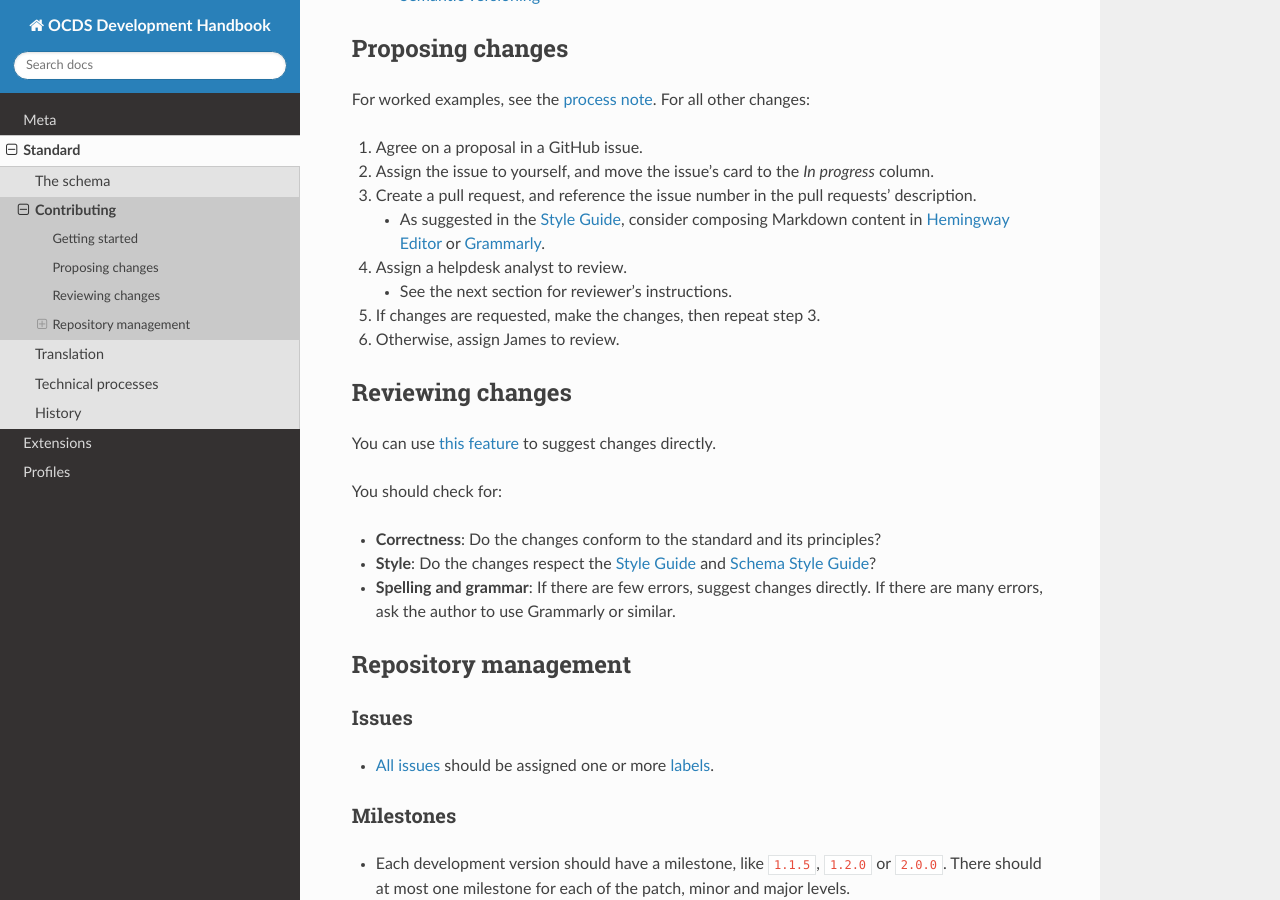
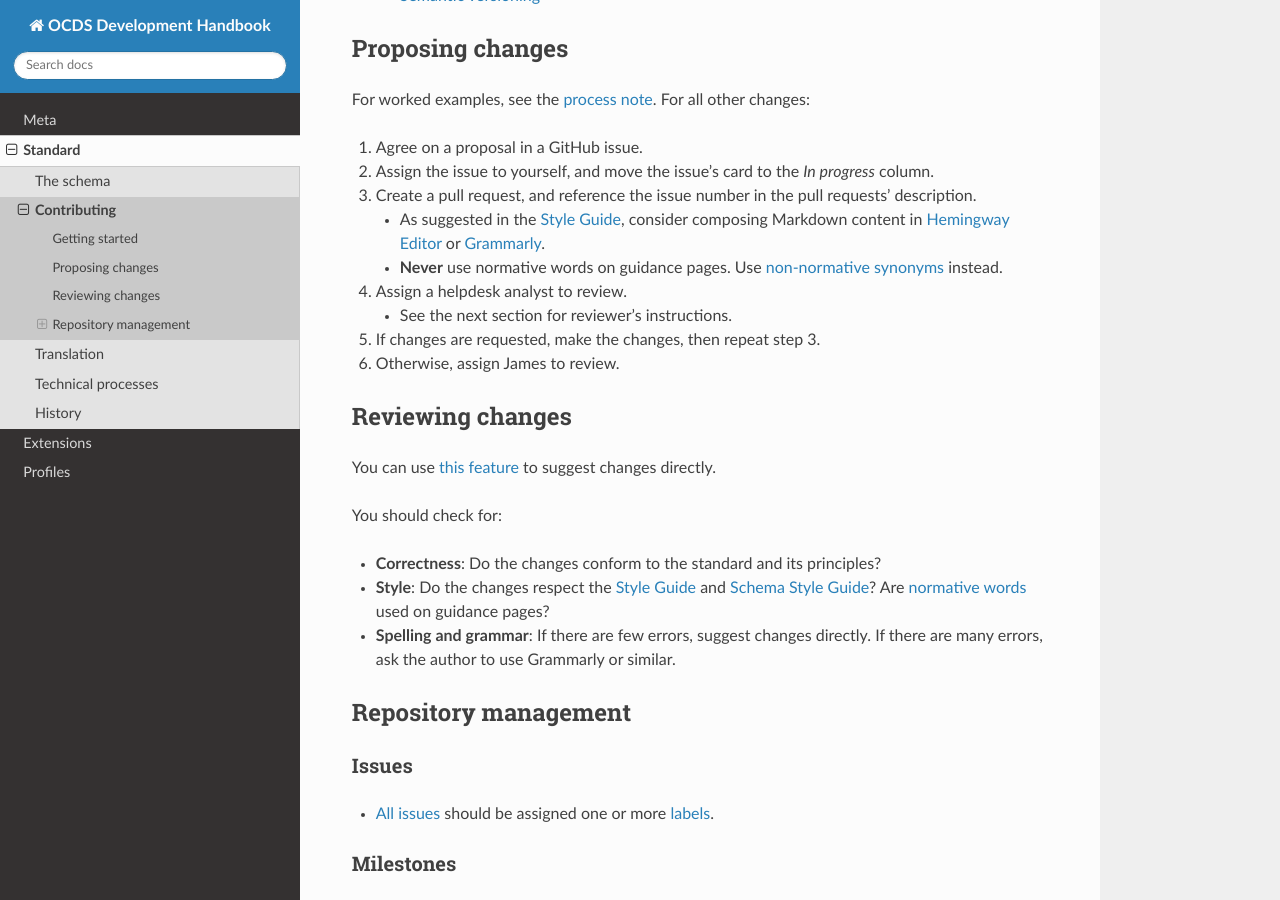
Before and after one commit to open-contracting/standard-development-handbook, a Sphinx documentation site: the page built from docs/standard/contributing.md, in a window 1280 px wide and 900 px high, scrolled down 616 px. Built offline with Sphinx 7.4.7 and the Read the Docs theme 2.0.0, drawn with Linux system fonts in a browser that asks for light colours.

Commit message:
Add step about normative words

```diff
--- a/docs/standard/contributing.md
+++ b/docs/standard/contributing.md
@@ -27,6 +27,7 @@ For worked examples, see the [process note](https://docs.google.com/document/d/1
 1. Assign the issue to yourself, and move the issue's card to the *In progress* column.
 1. Create a pull request, and reference the issue number in the pull requests' description.
     * As suggested in the [Style Guide](../../meta/style_guide), consider composing Markdown content in [Hemingway Editor](http://www.hemingwayapp.com/) or [Grammarly](https://www.grammarly.com/).
+    * **Never** use normative words on guidance pages. Use [non-normative synonyms](https://tools.ietf.org/html/draft-hansen-nonkeywords-non2119-04#page-3) instead.
 1. Assign a helpdesk analyst to review.
     * See the next section for reviewer's instructions.
 1. If changes are requested, make the changes, then repeat step 3.
@@ -39,7 +40,7 @@ You can use [this feature](https://help.github.com/en/github/collaborating-with-
 You should check for:
 
 * **Correctness**: Do the changes conform to the standard and its principles?
-* **Style**: Do the changes respect the [Style Guide](../../meta/style_guide) and [Schema Style Guide](../../meta/schema_style_guide)?
+* **Style**: Do the changes respect the [Style Guide](../../meta/style_guide) and [Schema Style Guide](../../meta/schema_style_guide)? Are [normative words](https://tools.ietf.org/html/draft-hansen-nonkeywords-non2119-04#page-3) used on guidance pages?
 * **Spelling and grammar**: If there are few errors, suggest changes directly. If there are many errors, ask the author to use Grammarly or similar.
 
 ## Repository management
```
